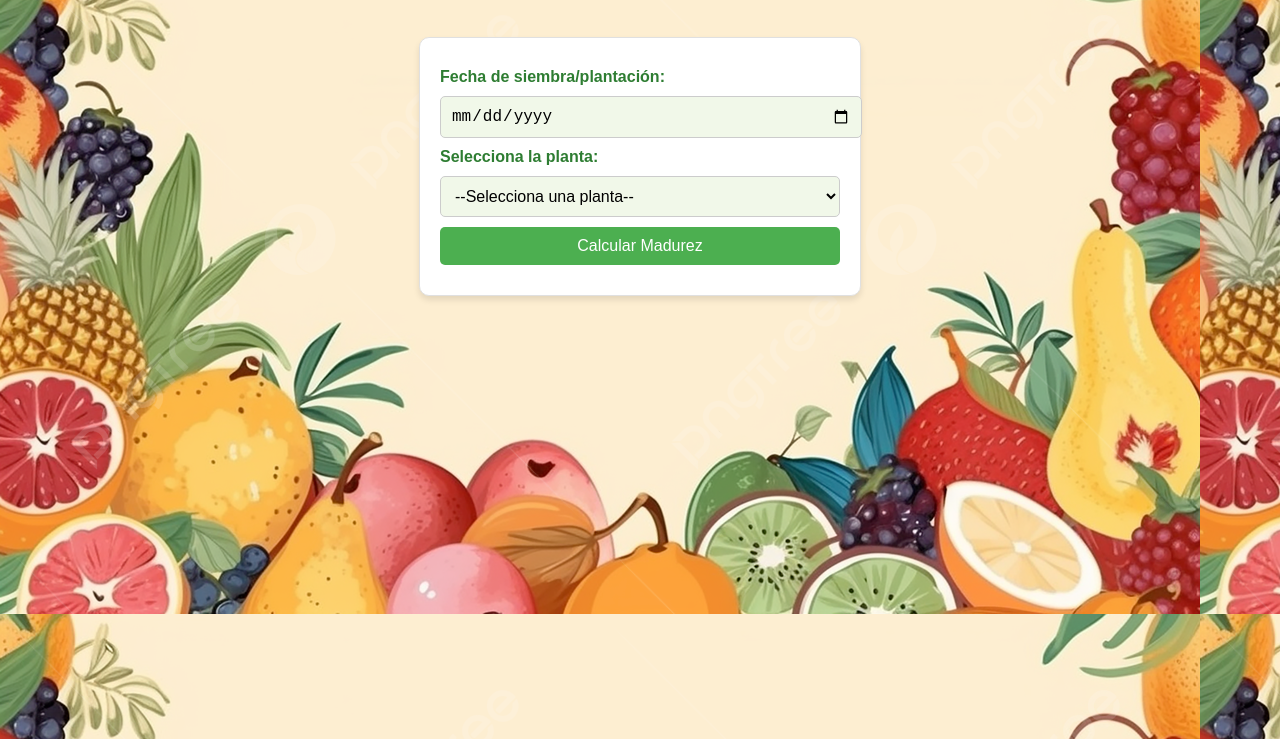
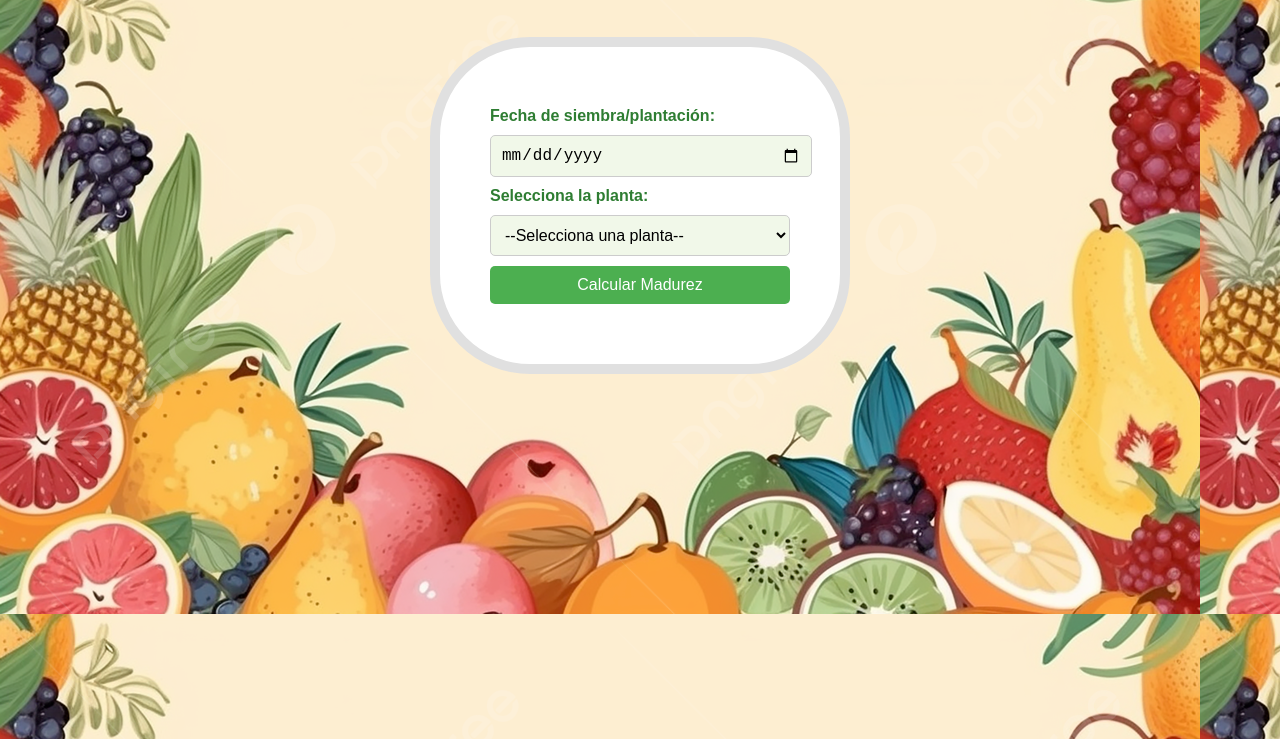
Before and after one commit to FernandoDZ02/AgroMatic, a plain HTML site: page calendario.html in a window 1280 px wide. Shown: the part 61-800 px from the top of the page. Drawn offline with Linux system fonts and the light colour scheme.

Commit message:
Calendario

```diff
--- a/calendario.html
+++ b/calendario.html
@@ -7,7 +7,7 @@
     <style>
 
         body {
-            background:"fondo1.png";
+
             font-family: Arial, sans-serif;
             background-color: #f5f9f6;
             color: #333;
@@ -22,11 +22,11 @@
 
         form {
             background-color: #ffffff;
-            border: 1px solid #e0e0e0;
-            padding: 20px;
-            border-radius: 10px;
-            box-shadow: 0 4px 6px rgba(0, 0, 0, 0.1);
-            max-width: 400px;
+            border: 10px solid #e0e0e0;
+            padding: 50px;
+            border-radius: 100px;
+            box-shadow: 10 4px 6px rgba(0, 0, 0, 0.1);
+            max-width: 300px;
             margin: 0 auto;
         }
 
@@ -65,10 +65,12 @@
         }
 
         #resultado {
+
             margin-top: 20px;
             font-weight: bold;
             color: #1b5e20;
             text-align: center;
+
         }
 
 
@@ -99,6 +101,7 @@
             <option value="tomate" data-madurez="75">Tomate (75 días)</option>
             <option value="zanahoria" data-madurez="80">Zanahoria (80 días)</option>
             <option value="lechuga" data-madurez="45">Lechuga (45 días)</option>
+
         </select>
 
         <button type="button" onclick="calcularMadurez()">Calcular Madurez</button>
```
Also changed, not shown: index.html (+5 -7 lines).
